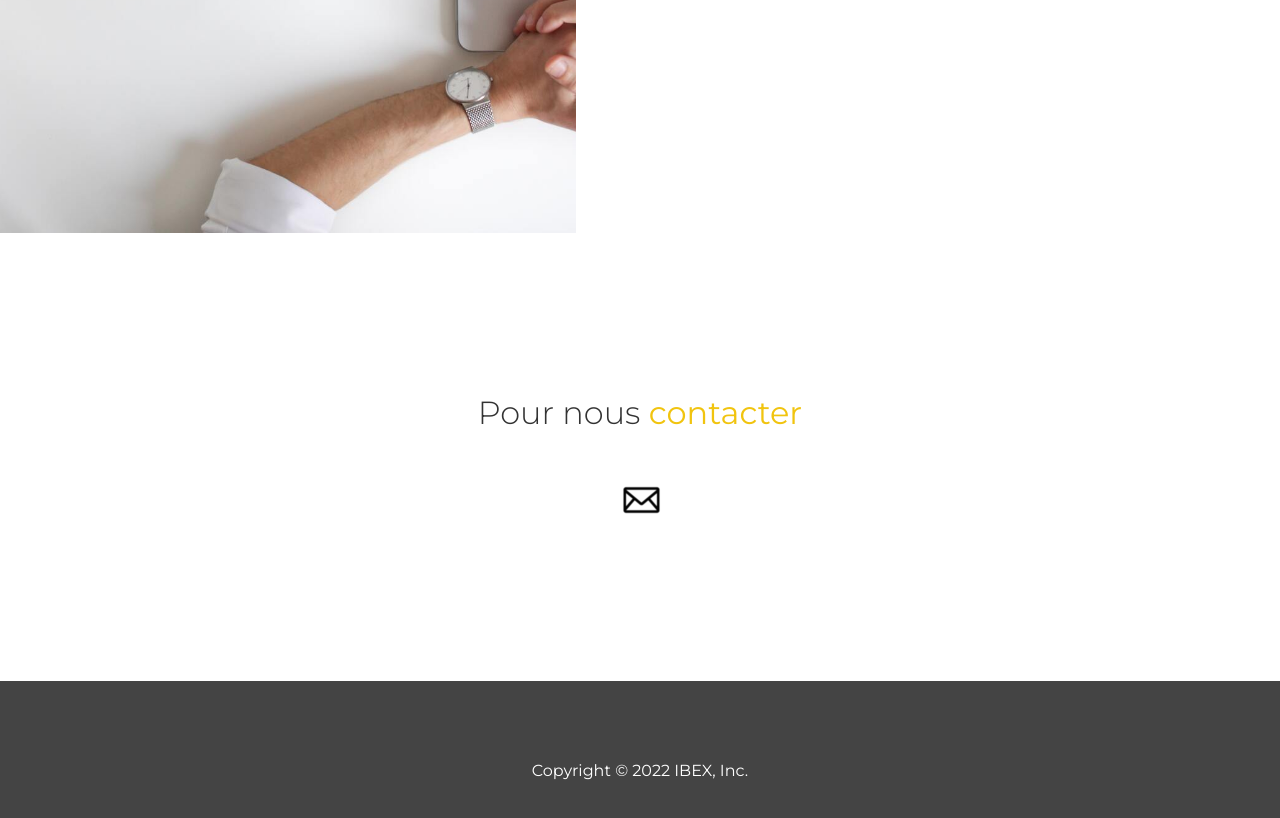
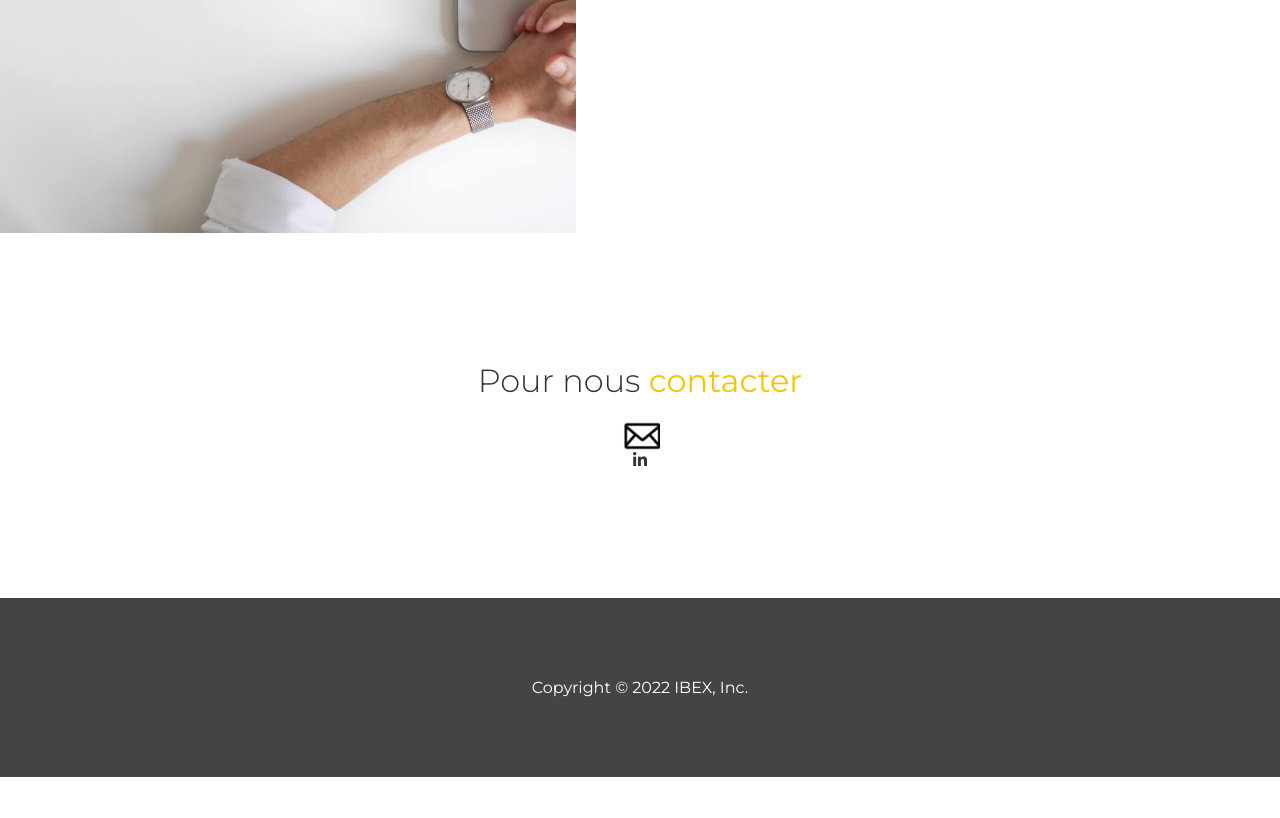
Before and after one commit to ibexit/ibex, a plain HTML site: page index.html in a window 1280 px wide. Shown: the part 1687-2505 px from the top of the page. After the commit the page ends 2464 px from the top, so only its background shows below. Drawn offline with Linux system fonts and the light colour scheme; a web font is replaced by a local one.

Commit message:
ajout lien linkedin

```diff
--- a/css/style.css
+++ b/css/style.css
@@ -52,7 +52,7 @@ em {
 .title {
   font-weight: 300;
   font-size: 2rem;
-  margin-bottom: 3rem;
+  margin-bottom: 1rem;
 }
 
 .bg-dark {
@@ -65,9 +65,8 @@ em {
   color: black;
 }
 
-
 .bg-gray {
-background: #a8a8a8;
+  background: #a8a8a8;
   color: white;
 }
 
@@ -81,7 +80,7 @@ background: #a8a8a8;
 
 header {
   padding: 1rem 2rem;
-  background:#a8a8a8;
+  background: #a8a8a8;
   display: flex;
   flex-flow: row nowrap;
   justify-content: space-between;
@@ -117,8 +116,8 @@ header {
 
 .icon_email {
   background: url("../images/icone-email.png");
-  height: 41px;
-  width: 43px;
+  height: 35px;
+  width: 40px;
   display: block;
 }
 
@@ -186,13 +185,13 @@ header a {
 
 .team-content-text h2 {
   margin-bottom: 2rem;
-  color : black;
+  color: black;
 }
 
 .team-content-text p {
   font-size: 1.3rem;
   line-height: 1.8rem;
-  color : black;
+  color: black;
 }
 
 .team-content-img {
@@ -232,7 +231,7 @@ header a {
 
 /* contact */
 .contact {
-  padding: 10rem 1rem 10rem 1rem;
+  padding: 8rem 1rem 8rem 1rem;
   display: flex;
   flex-direction: column;
   align-items: center;
--- a/index.html
+++ b/index.html
@@ -36,41 +36,40 @@
           <h1>
             <strong>IBEX </strong>
           </h1>
-          <h1>
-            société de service informatique
-          </h1>
+          <h1>société de service informatique</h1>
           <p>
-            Nous proposons différents profils : Développeur, Chef de projet, Analyste qui sauront vous accompagner dans vos projets
+            Nous proposons différents profils : Développeur, Chef de projet,
+            Analyste qui sauront vous accompagner dans vos projets
           </p>
         </div>
       </section>
     </div>
 
     <section id="team" class="team">
-	  <div class="team-content-img"></div>
+      <div class="team-content-img"></div>
       <div class="team-content-text">
-        <h2>
-          Engagés pour un numérique responsable
-        </h2>
-        <p>
-          Certifiés auprès du collectif Green-IT,
-        </p>
+        <h2>Engagés pour un numérique responsable</h2>
+        <p>Certifiés auprès du collectif Green-IT,</p>
       </div>
     </section>
 
-	<section id="valeurs" class="valeurs">
-	  <div class="valeurs-content-img"></div>
+    <section id="valeurs" class="valeurs">
+      <div class="valeurs-content-img"></div>
       <div class="valeurs-content-text bg-white">
         <h2>Nos valeurs</h2>
         <p>
-          Nos valeurs se reposent sur la transparence, l'implication et l'accompagnement
+          Nos valeurs se reposent sur la transparence, l'implication et
+          l'accompagnement
         </p>
       </div>
     </section>
 
     <section id="contact" class="contact">
-	 <h5 class="title">Pour nous<strong> contacter</strong></h5>
-	 <a href="mailto:contact@ibex-it.fr"><i class="icon_email"></i></a>
+      <h5 class="title">Pour nous<strong> contacter</strong></h5>
+      <a href="mailto:contact@ibex-it.fr"><i class="icon_email"></i></a>
+      <a href="https://www.linkedin.com/company/ibex-it/about/">
+        <i class="fa fa-linkedin"></i
+      ></a>
     </section>
     <footer>
       <p>Copyright © 2022 IBEX, Inc.</p>
```
